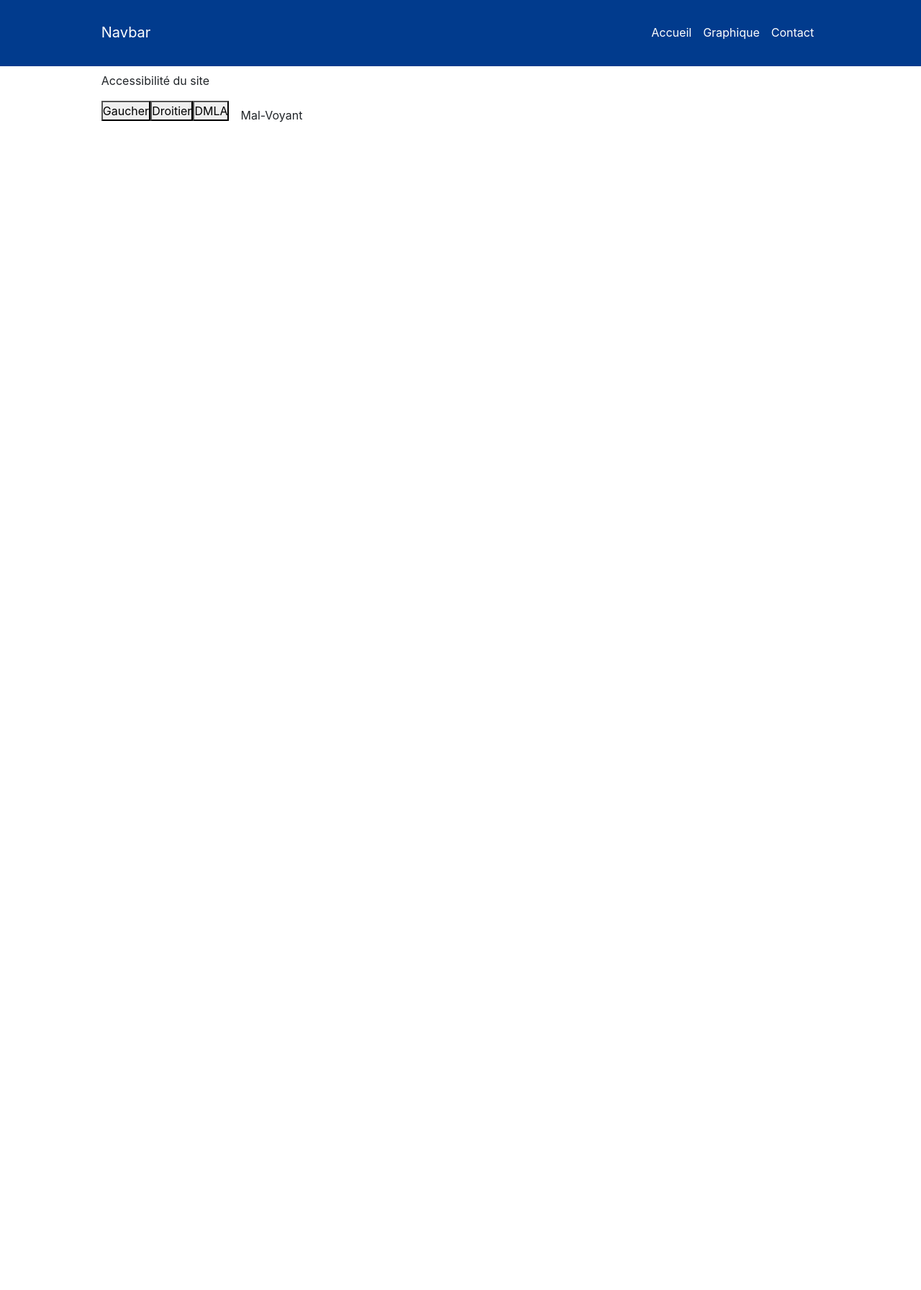
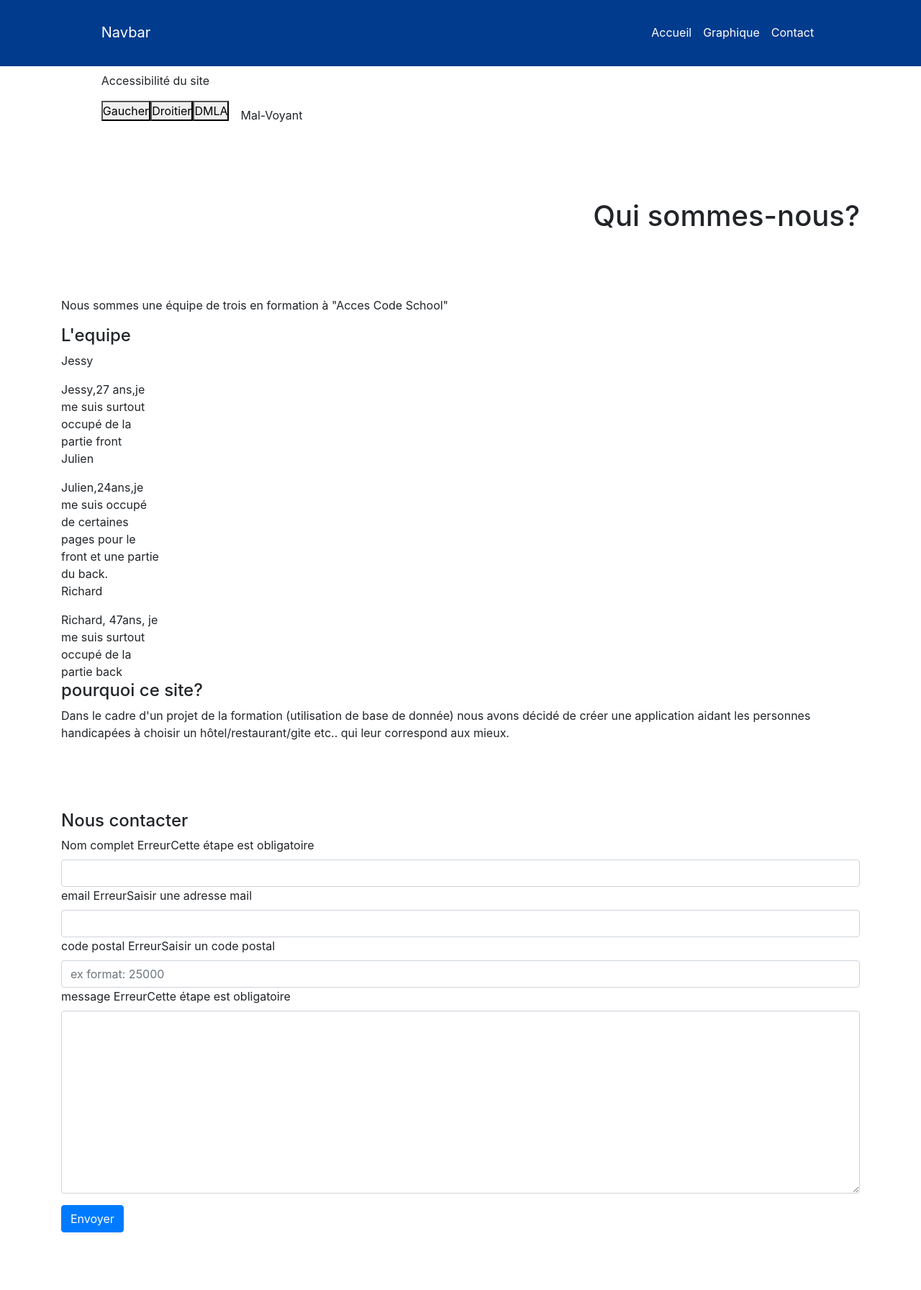
Before and after one commit to Fenrir117/projetData, a PHP site: the page made by views/contact.html.twig in a window 1280 px wide. Shown: the whole page at 72% size. Before the commit the page ends 170 px from the top, so only its background shows below. Run offline with PHP 8.4, Linux system fonts and the light colour scheme; the template is opened without the code that fills it, so the values that code supplies are empty; some libraries are stand-ins or nearby versions.

Commit message:
modif page contact pour twig

```diff
--- a/views/contact.html.twig
+++ b/views/contact.html.twig
@@ -1,19 +1,117 @@
 {% extends 'base_template.html.twig' %}
 
 
+{% block titre %}
+<title>contacter l'équipe</title>
+{% endblock %}
 
 {% block css %}
-
+<link rel="stylesheet" href="public/css/contact.css">
 {% endblock %}
 
 
 {% block main %}
+<section class="container-fluid">
+    <div class="container">
+        <div class="row">
+            <div class="col-12 ">
+                <h1>Qui sommes-nous?</h1>
+                <p>Nous sommes une équipe de trois en formation à "Acces Code School"</p>
+            </div>
+            <div class="col-12 ">
+                <h2>L'equipe</h2>
+            </div>
+            <div id="align">
+                <div class="col-4 col-md-3 ">
+                    <!-- <div id="imagejessy"></div> -->
+                    <!-- <div> <img id="imagejessy"
+                        src="image_copieur" alt="image_jessy_copieur"> -->
+                    <div id="alignjessy">
+                        <p id="jessy">Jessy</p>
+                        <div id="je">
+                            <div id="hover1">Jessy,27 ans,je me suis surtout occupé de la partie front</div>
+                        </div>
+                    </div>
+                </div>
+                <div class="col-4 col-md-3 ">
+                    <div id="alignjulien">
+                        <p id="julien">Julien</p>
+                        <div id="ju">
+                            <div id="hover2">Julien,24ans,je me suis occupé de certaines pages pour le front et une
+                                partie du back. </div>
+                        </div>
+                    </div>
+                </div>
 
+                <div class="col-4 col-md-3">
+                    <div id="alignrichard">
+                        <p id="richard">Richard</p>
+                        <div id="ri"></div>
+                        <div id="hover3">Richard, 47ans, je me suis surtout occupé de la partie back</div>
+                    </div>
+                </div>
+            </div>
+
+            <div class="col-12">
+                <div id="pourquoi">
+                    <h2>pourquoi ce site?</h2>
+                    <p>Dans le cadre d'un projet de la formation (utilisation de base de donnée) nous avons décidé de
+                        créer une application aidant les personnes handicapées
+                        à choisir un hôtel/restaurant/gite etc.. qui leur correspond aux mieux.</p>
+                </div>
+            </div>
+
+        </div>
+    </div>
+</section>
+
+<section>
+    <div class="container">
+        <div class="row">
+            <div class="col-12">
+                <h2>Nous contacter</h2>
+            </div>
+        </div>
+    </div>
+    <div class="container">
+        <div class="row">
+            <div class="col-12 ">
+                <form action="" novalidate>
+                    <div class="from-group">
+                        <label for="fullname">Nom complet <span class="msg-error"><span>Erreur</span>Cette étape est
+                                obligatoire</span></label>
+                        <input type="text" id="fullname" required name="fullname" class="form-control">
+                    </div>
+                    <div class="from-group">
+                        <label for="email">email <span class="msg-error"><span>Erreur</span>Saisir une adresse
+                                mail</span></label>
+                        <input type="email" id="email" required name="email" class="form-control">
+                    </div>
+                    <div class="from-group">
+                        <label for="cp">code postal <span class="msg-error"><span>Erreur</span>Saisir un code
+                                postal</span></label>
+                        <input type="texte" id="cp" required pattern="\d\d\d\d\d" name="cp" class="form-control"
+                            placeholder="ex format: 25000">
+                    </div>
+
+                    <div class="form-group">
+                        <label for="message">message <span class="msg-error"><span>Erreur</span>Cette étape est
+                                obligatoire</span></label>
+                        <textarea name="message" id="message" required class="form-control" cols="30"
+                            rows="10"></textarea>
+                    </div>
+
+                    <button type="submit" class="btn btn-primary">Envoyer</button>
+                </form>
+            </div>
+        </div>
+    </div>
+</section>
 {% endblock %}
 
 
 
 
 {% block scripts %}
-
+<script src="public/js/contact.js"></script>
 {% endblock %}
--- a/views/graph.html.twig
+++ b/views/graph.html.twig
@@ -10,7 +10,13 @@
 
 {% block main %}
 
+<section>
+    <div id="regions2017"></div>
+</section>
+
 {% endblock %}
+
+
 
 
 
```
Also changed, not shown: controllers/Graph_Controller.php (+8 -6 lines), index.php (+5 -2 lines), models/Graph_Model.php (+5 -61 lines).
